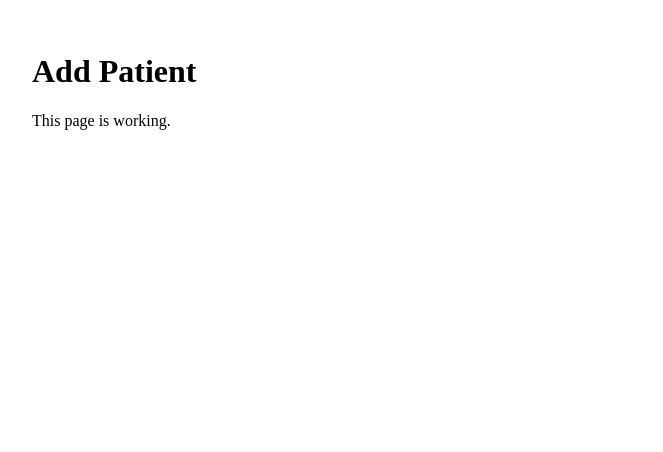
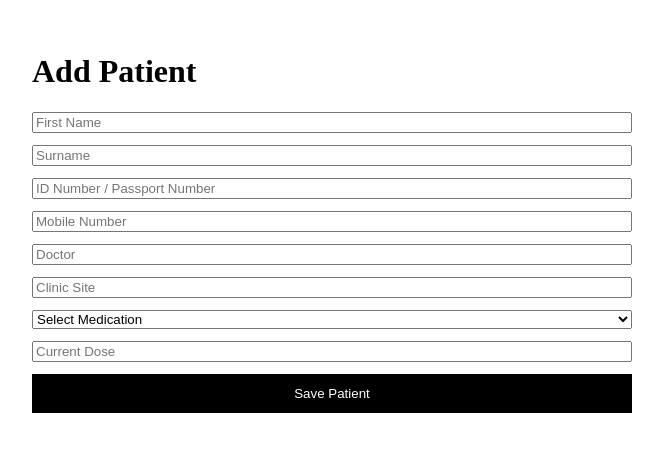
Before and after one commit to Siraajadams/Dosetracker, a Next.js app: page /dosetrack/add-patient in a window 1280 px wide. Shown: the top 452 px of the page, without its empty margins (0-663 px from the left). Built offline with nearby package versions, Linux system fonts and the light colour scheme.

Commit message:
Update page.tsx

```diff
--- a/app/dosetrack/add-patient/page.tsx
+++ b/app/dosetrack/add-patient/page.tsx
@@ -1,8 +1,110 @@
+"use client";
+
+import { useState } from "react";
+
 export default function AddPatientPage() {
+  const [patient, setPatient] = useState({
+    firstName: "",
+    surname: "",
+    idNumber: "",
+    mobile: "",
+    doctor: "",
+    site: "",
+    medication: "",
+    currentDose: "",
+  });
+
   return (
     <main style={{ padding: 24 }}>
       <h1>Add Patient</h1>
-      <p>This page is working.</p>
+
+      <div
+        style={{
+          display: "grid",
+          gap: 12,
+          maxWidth: 600,
+        }}
+      >
+        <input
+          placeholder="First Name"
+          value={patient.firstName}
+          onChange={(e) =>
+            setPatient({ ...patient, firstName: e.target.value })
+          }
+        />
+
+        <input
+          placeholder="Surname"
+          value={patient.surname}
+          onChange={(e) =>
+            setPatient({ ...patient, surname: e.target.value })
+          }
+        />
+
+        <input
+          placeholder="ID Number / Passport Number"
+          value={patient.idNumber}
+          onChange={(e) =>
+            setPatient({ ...patient, idNumber: e.target.value })
+          }
+        />
+
+        <input
+          placeholder="Mobile Number"
+          value={patient.mobile}
+          onChange={(e) =>
+            setPatient({ ...patient, mobile: e.target.value })
+          }
+        />
+
+        <input
+          placeholder="Doctor"
+          value={patient.doctor}
+          onChange={(e) =>
+            setPatient({ ...patient, doctor: e.target.value })
+          }
+        />
+
+        <input
+          placeholder="Clinic Site"
+          value={patient.site}
+          onChange={(e) =>
+            setPatient({ ...patient, site: e.target.value })
+          }
+        />
+
+        <select
+          value={patient.medication}
+          onChange={(e) =>
+            setPatient({ ...patient, medication: e.target.value })
+          }
+        >
+          <option value="">Select Medication</option>
+          <option value="Wegovy">Wegovy</option>
+          <option value="Mounjaro">Mounjaro</option>
+          <option value="Ozempic">Ozempic</option>
+        </select>
+
+        <input
+          placeholder="Current Dose"
+          value={patient.currentDose}
+          onChange={(e) =>
+            setPatient({ ...patient, currentDose: e.target.value })
+          }
+        />
+
+        <button
+          style={{
+            padding: 12,
+            background: "#000",
+            color: "#fff",
+            border: "none",
+            cursor: "pointer",
+          }}
+        >
+          Save Patient
+        </button>
+      </div>
     </main>
   );
 }
```
